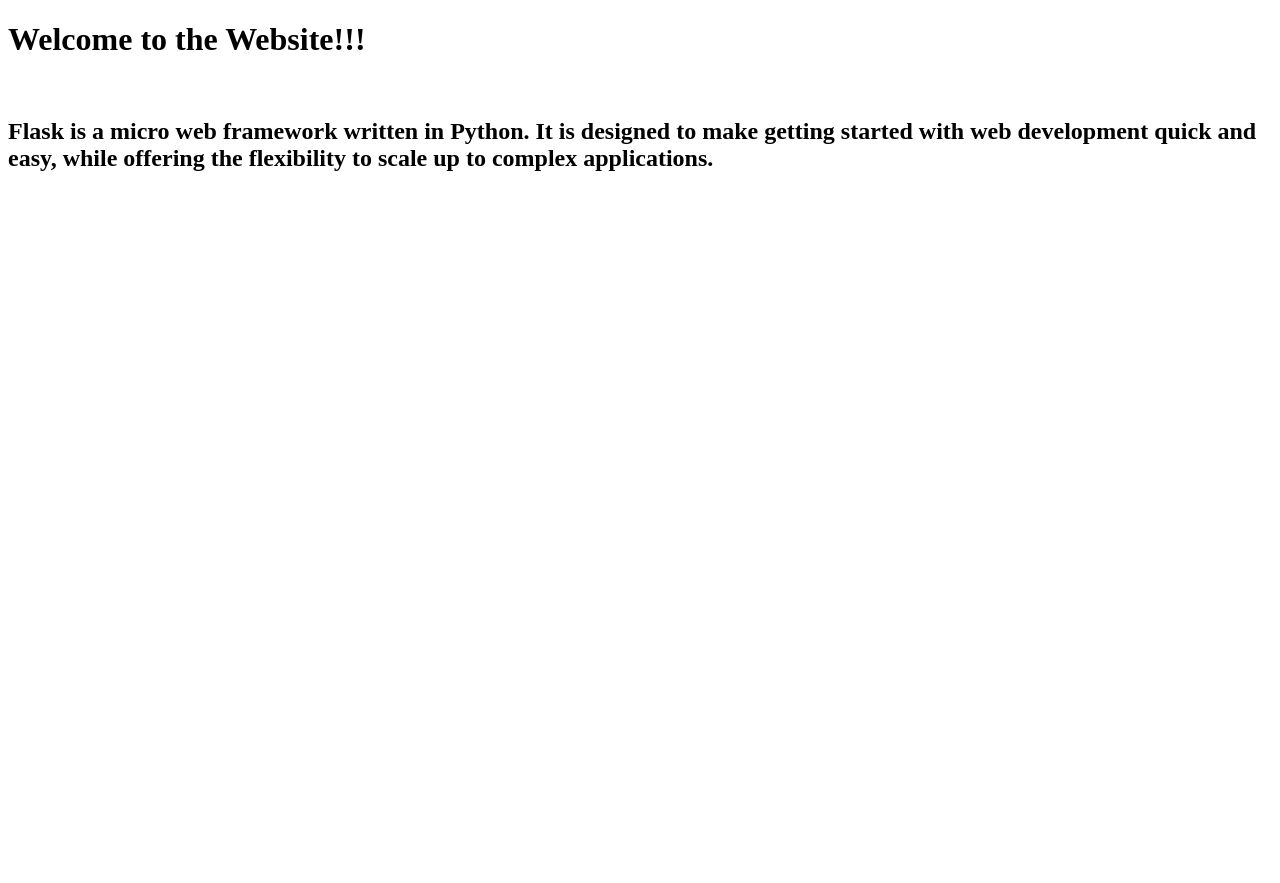
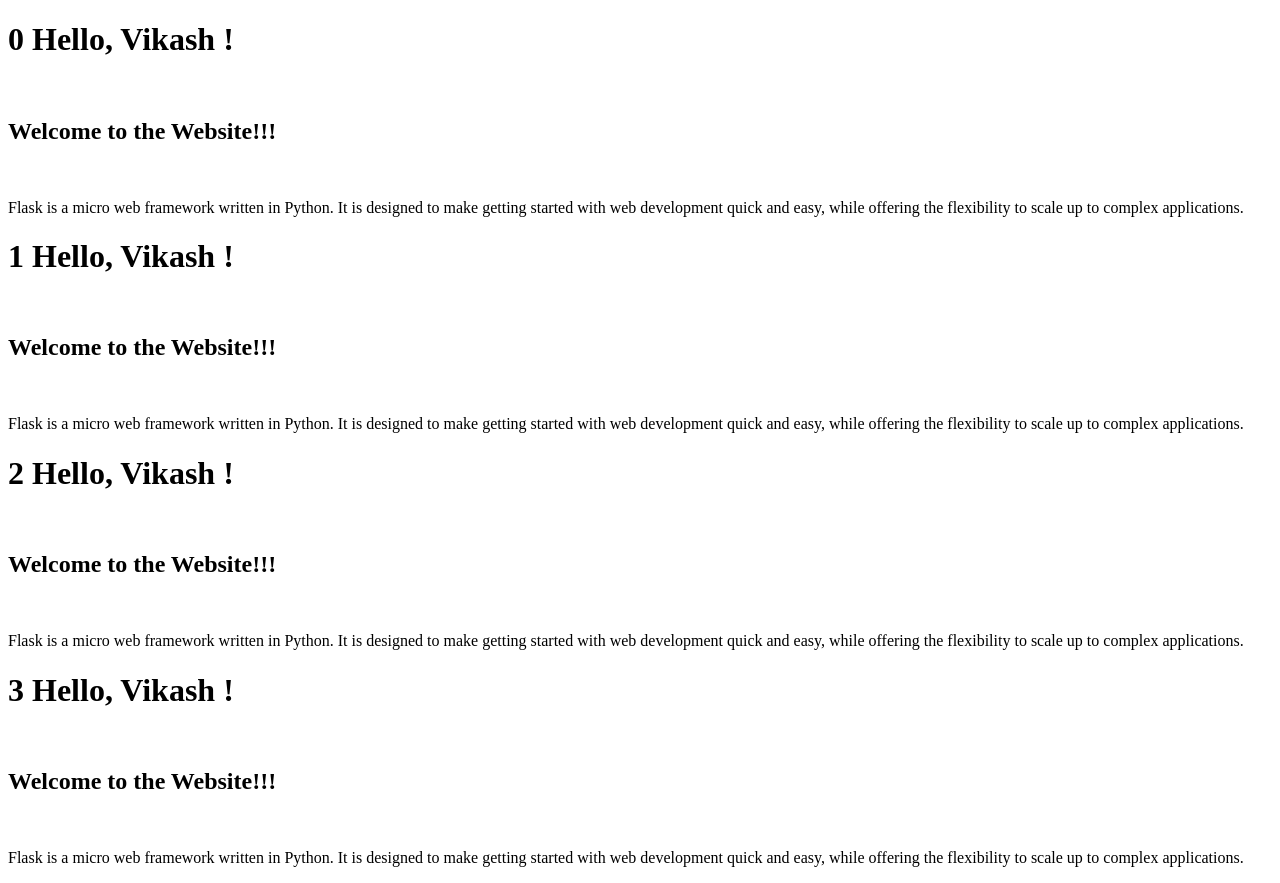
Before and after one commit to Vikash-Kumar-984/Flask-and-Restful-APIs, a Flask app: page / in a window 1280 px wide. Before the commit the page ends 171 px from the top, so only its background shows below. Run offline with Flask 3, Linux system fonts and the light colour scheme.

Commit message:
Jinja2(Take input, for, if)

```diff
--- a/main.py
+++ b/main.py
@@ -36,7 +36,8 @@ def data():
 
 @app.route('/')
 def home_page():
-    return render_template('index.html') #to display from index.html file
+    name="Vikash"
+    return render_template('index.html',name=name) #to display from index.html file
 
 #Trigger the flask app
 if __name__=='__main__': #Default python that runs initially internally
--- a/templates/index.html
+++ b/templates/index.html
@@ -6,7 +6,19 @@
     <title>Home Page</title>
 </head>
 <body>
-    <h1>Welcome to the Website!!!</h1><br>
-    <h2>Flask is a micro web framework written in Python. It is designed to make getting started with web development quick and easy, while offering the flexibility to scale up to complex applications. </h2> <!--To wrap to long line: ALT + Z -->
+    {% if name== 'Vikash' %}  <!--jinja2 also supports if-else statement -->
+
+       {% for i in range(4) %}
+
+           <h1> {{i}} Hello, {{name}} !</h1><br>  <!--Jinja Template: To take input from frontend and push to backend-->
+           <h2>Welcome to the Website!!!</h2><br>
+           <p>Flask is a micro web framework written in Python. It is designed to make getting started with web development quick and easy, while offering the flexibility to scale up to complex applications. </p> <!--To wrap to long line: ALT + Z -->
+
+       {% endfor %}
+
+    {% else %}
+        <h1>Invalid User!</h1>
+
+    {% endif %} <!--It is required to close if statement-->
 </body>
 </html>
```
